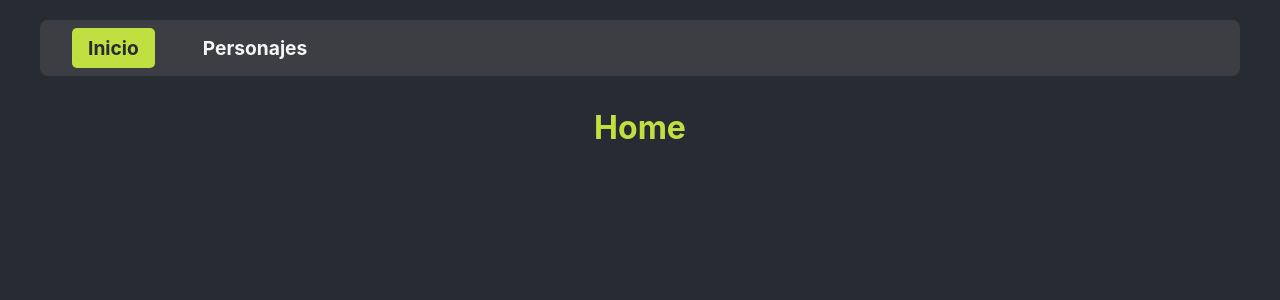
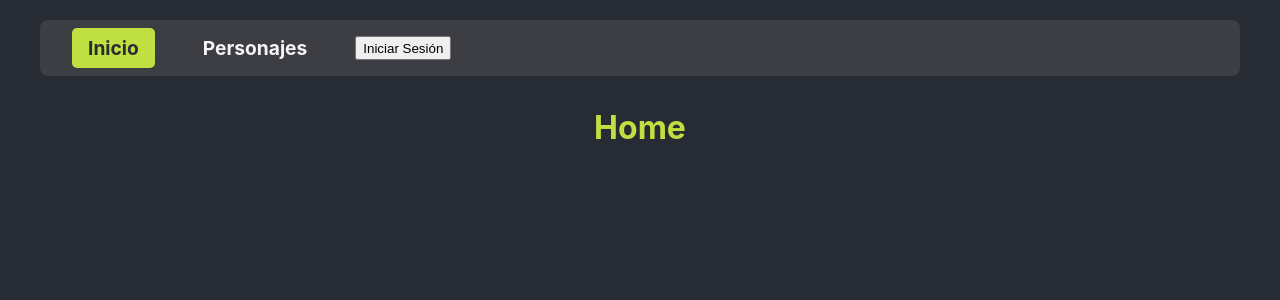
Before and after one commit to Danielsasa/clase7, a React (Vite) app in the folder 07-react-router-dom/: page / in a window 1280 px wide. Shown: the top 300 px of the page. Built offline with nearby package versions, Linux system fonts and the light colour scheme.

Commit message:
se actualizo la autentificacion

```diff
--- a/07-react-router-dom/src/App.jsx
+++ b/07-react-router-dom/src/App.jsx
@@ -2,13 +2,30 @@ import { BrowserRouter } from 'react-router-dom'
 import './App.css'
 import Navbar from './components/Navbar'
 import AppRoutes from './routes/AppRoutes'
+import { useState, useEffect } from 'react'
 
-function App() {
+function App () {
+  const [isLoggedIn, setIsLoggedIn] = useState(() => {
+    return localStorage.getItem('isAuth') === 'true'
+  })
+
+  useEffect(() => {
+    localStorage.setItem('isAuth', isLoggedIn)
+  }, [isLoggedIn])
+
+  const login = () => {
+    setIsLoggedIn(true)
+  }
+
+  const logout = () => {
+    setIsLoggedIn(false)
+  }
+
   return (
     <div className='container'>
       <BrowserRouter>
-      <Navbar />
-      <AppRoutes />
+        <Navbar isLoggedIn={isLoggedIn} login={login} logout={logout} />
+        <AppRoutes isAuth={isLoggedIn} />
       </BrowserRouter>
     </div>
   )
--- a/07-react-router-dom/src/components/Navbar.jsx
+++ b/07-react-router-dom/src/components/Navbar.jsx
@@ -1,6 +1,6 @@
 import { NavLink } from 'react-router-dom'
 
-const Navbar = () => {
+const Navbar = ({ isLoggedIn, login, logout }) => {
   return (
     <nav className='navbar'>
       <ul>
@@ -11,6 +11,24 @@ const Navbar = () => {
         <li>
           <NavLink to='/characters'>Personajes</NavLink>
         </li>
+        {
+          isLoggedIn && (
+            <li>
+              <NavLink to='/Secret'>Secreto</NavLink>
+            </li>
+          )
+}
+        <div className='auth-buttons'>
+          {
+            isLoggedIn
+              ? (
+                <button onClick={logout} className='btn-logout'>Cerrar Sesión</button>
+                )
+              : (
+                <button onClick={login} className='btn-login'>Iniciar Sesión</button>
+                )
+          }
+        </div>
       </ul>
     </nav>
   )
--- a/07-react-router-dom/src/routes/AppRoutes.jsx
+++ b/07-react-router-dom/src/routes/AppRoutes.jsx
@@ -3,7 +3,7 @@ import Home from '../pages/Home'
 import Characters from '../pages/Characters'
 import CharacterDetail from '../pages/Characterdetail'
 import NotFound from '../pages/NotFound'
-import RequireAuth from '../components/RequireAuth'
+import RequireAuth from '../auth/RequireAuth'
 import Secret from '../pages/Secret'
 
 const AppRoutes = ({ isAuth }) => {
```
